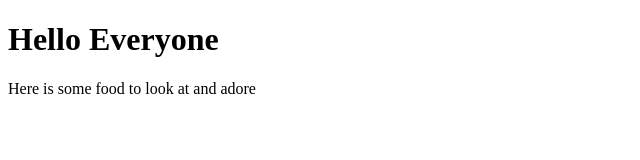
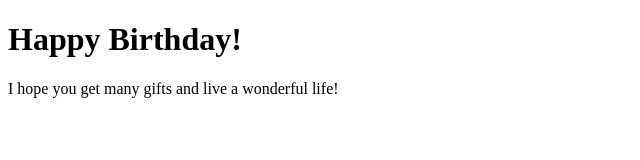
Before and after one commit to SuhruTheKid/SuhruTheKid.github.io, a plain HTML site: page index.html in a window 1280 px wide. Shown: the whole page, without its empty margins (0-640 px from the left). Drawn offline with Linux system fonts and the light colour scheme.

Commit message:
I made a change

```diff
--- a/index.html
+++ b/index.html
@@ -1,8 +1,8 @@
 <!DOCTYPE html>
 <html>
 	<body>
-		<h1>Hello Everyone</h1>
-		<p>Here is some food to look at and adore<p/>
+		<h1>Happy Birthday!</h1>
+		<p>I hope you get many gifts and live a wonderful life!<p/>
 
 	</body>
 </html>
```
